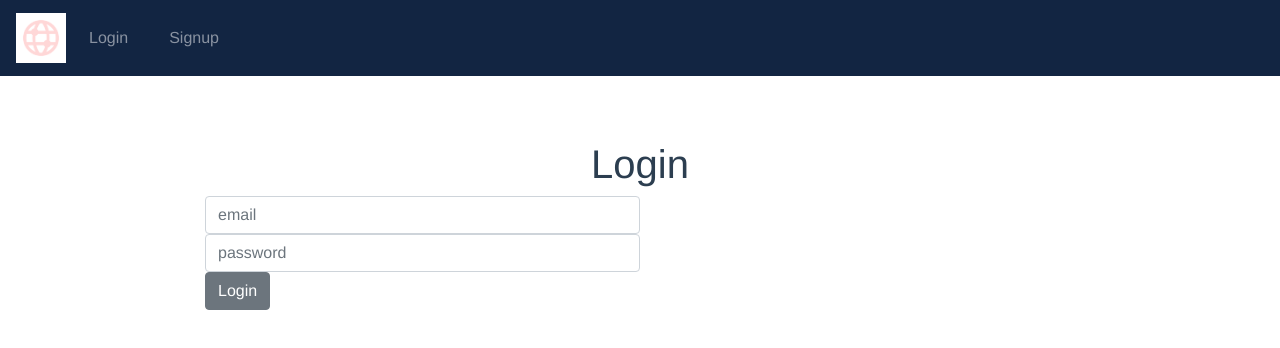
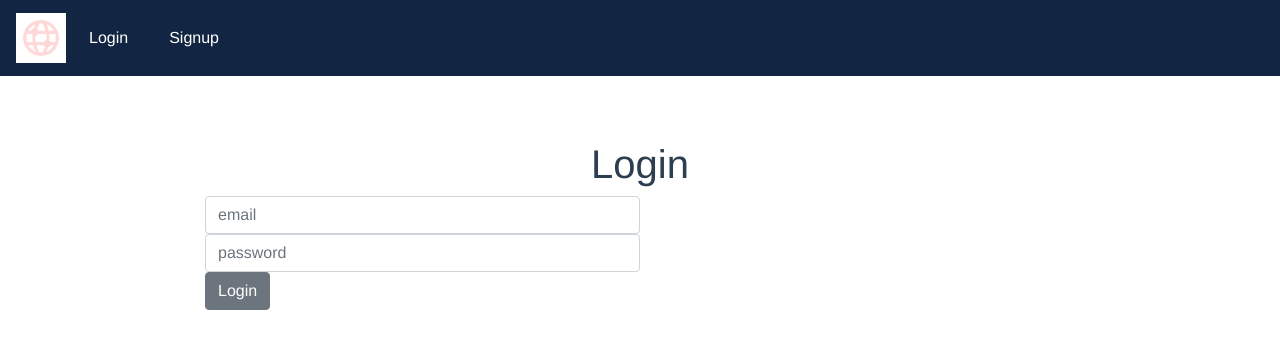
Before and after one commit to lauralazzaro/P2_social_network, a Vue app in the folder client/: page /login#/login in a window 1280 px wide. Shown: the top 348 px of the page. Built offline with nearby package versions, Linux system fonts and the light colour scheme.

Commit message:
Added auth check delete account

```diff
--- a/client/src/components/Navbar.vue
+++ b/client/src/components/Navbar.vue
@@ -40,7 +40,9 @@
         >
           <a
             class="nav-link"
-            href="/" @click.prevent="deleteAccount(id_user)">Delete Account</a>
+            href="/" @click.prevent="deleteAccount(id_user)"
+            :style="{color: linkColor || '#FFF'}"
+          >Delete Account</a>
         </li>
         <li
           v-if="`${isLogged}` === 'true'"
@@ -50,7 +52,9 @@
         >
           <a
             class="nav-link"
-            href="/" @click.prevent="logout">Logout</a>
+            href="/" @click.prevent="logout"
+            style="color: #FFF"
+            >Logout</a>
         </li>
         <li
           v-if="`${isLogged}` === 'false'"
@@ -60,7 +64,9 @@
         >
           <router-link
             class="nav-link"
-            to="Login">Login</router-link>
+            to="Login"
+            :style="{color: linkColor || '#FFF'}"
+          >Login</router-link>
         </li>
         <li
           v-if="`${isLogged}` === 'false'"
@@ -70,7 +76,9 @@
         >
           <router-link
             class="nav-link"
-            to="Signup">Signup</router-link>
+            to="Signup"
+            :style="{color: linkColor || '#FFF'}"
+          >Signup</router-link>
         </li>
       </ul>
     </div>
@@ -96,7 +104,7 @@ export default {
       this.$router.push('/login')
     },
     deleteAccount(id) {
-      auth.deleteAccount(id)
+      auth.deleteAccount(parseInt(id))
         .then(() => {
           this.logout()
           this.$router.push('/signup')
--- a/client/src/services/authService.js
+++ b/client/src/services/authService.js
@@ -8,7 +8,7 @@ export default {
     return api().post('auth/signup', credential)
   },
   deleteAccount(id) {
-    return api().post(`auth/deleteAccount/${id}`, {
+    return api().delete(`auth/deleteAccount/${id}`, {
       headers: {
         'Authorization': 'Bearer ' + localStorage.getItem('token')
       }
```
Also changed, not shown: 1 other file (tests, documents, lock files or other folders).
